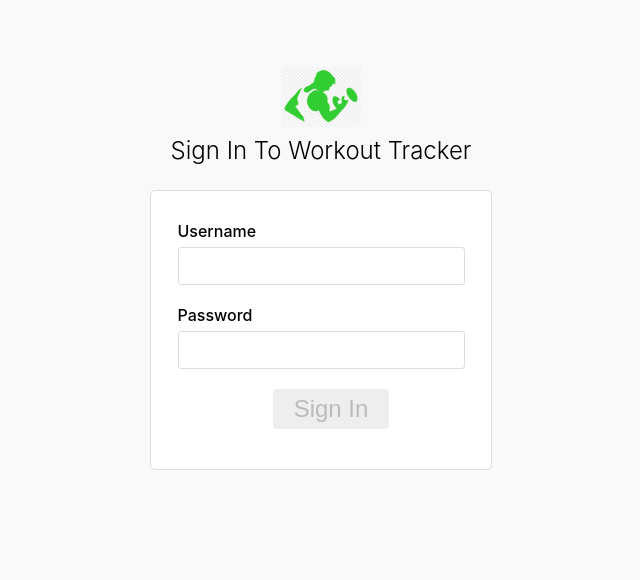
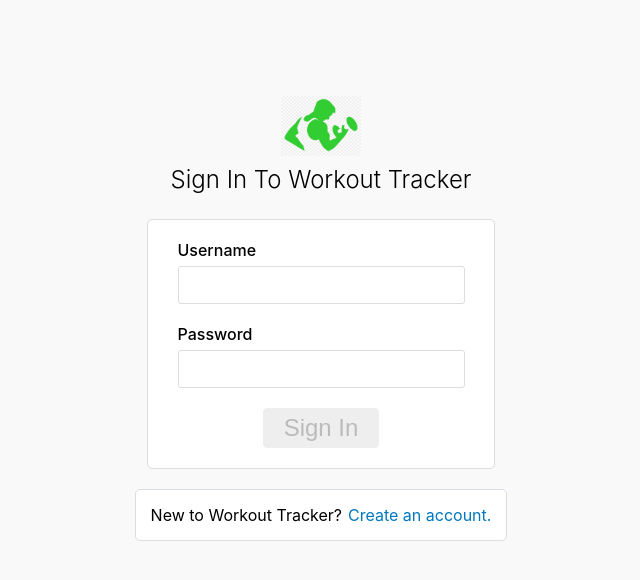
Before and after one commit to shanehobson/workout-tracker, an Angular app: page /login in a window 1280 px wide. Shown: the top 580 px of the page, without its empty margins (319-959 px from the left). Built offline with nearby package versions, Linux system fonts and the light colour scheme.

Commit message:
Sign in and sign up for now displaying, and UI state functionality in place for login component

```diff
--- a/src/app/login/login.component.html
+++ b/src/app/login/login.component.html
@@ -1,12 +1,22 @@
-<div class="d-flex flex-column j-center align-center" style="width: 100%; height: 65vh;">
-  <div class="sign-in-image-container">
+<div class="d-flex flex-column j-center align-center" style="width: 100%; height: 80vh;">
+
+  <!--  Top Image -->
+  <div *ngIf="uiState.view === 'login'" class="sign-in-image-container">
       <img src="../../../assets/logo.png" style="height: 60px; width: 80px">
   </div>
+  <div *ngIf="uiState.view === 'createUser'" class="sign-in-image-container">
+      <img src="../../../assets/logo-blue.png" style="height: 60px; width: 80px">
+  </div>
+
   <div class="sign-in-text-container">
-    Sign In To Workout Tracker
+    <span *ngIf="uiState.view === 'login'">Sign In To Workout Tracker</span>
+    <span *ngIf="uiState.view === 'createUser'">Sign Up For Workout Tracker</span>
   </div>
-  <form [formGroup]="loginForm"
-        class="login-form">
+
+  <!-- Login Form -->
+  <form *ngIf="uiState.view === 'login'"
+        [formGroup]="loginForm"
+        class="card login-form">
 
         <div class="d-flex j-center">
             <div class="input-field">
@@ -30,13 +40,77 @@
 
         <div class="d-flex j-center">
             <button class="rect-btn rect-btn_green"
-              style="margin: 0 0 20px 20px"
               type="button"
               [disabled]="!loginForm.valid"
               (click)="submitLoginForm(loginForm.value)">
               Sign In
           </button>
         </div>
+  </form>
 
+   <!-- Sign Up Form -->
+   <form *ngIf="uiState.view === 'createUser'"
+    [formGroup]="createUserForm"
+    class="card login-form">
+
+    <div class="d-flex j-center">
+        <div class="input-field">
+          <label class="input-label" style="font-weight: 500">Username</label>
+          <input class="input-control"
+                  type="text"
+                  formControlName="name"
+                  required/>
+        </div>
+    </div>
+
+    <div class="d-flex j-center">
+        <div class="input-field">
+          <label class="input-label" style="font-weight: 500">Email</label>
+          <input class="input-control"
+                  type="text"
+                  formControlName="email"
+                  required/>
+        </div>
+    </div>
+
+    <div class="d-flex j-center">
+        <div class="input-field">
+          <label class="input-label" style="font-weight: 500">Password</label>
+          <input class="input-control"
+                  type="text"
+                  formControlName="password"
+                  required/>
+        </div>
+    </div>
+
+    <div class="d-flex j-center">
+        <button class="rect-btn rect-btn_green"
+          type="button"
+          [disabled]="!loginForm.valid"
+          (click)="submitCreateUserForm(createUserForm.value)">
+          Sign Up
+      </button>
+    </div>
   </form>
+
+  <div *ngIf="uiState.view === 'login'"
+        class="d-flex j-center align-center" style="padding: 20px;">
+      <div class="card d-flex j-center align-center" style="padding: 15px;">
+        New to Workout Tracker?
+        <span (click)="toggleViewState('createUser')" class="create-account-text">
+          Create an account.
+        </span>
+      </div>
+  </div>
+
+  <div *ngIf="uiState.view === 'createUser'"
+    class="d-flex j-center align-center" style="padding: 20px;">
+    <div class="card d-flex j-center align-center" style="padding: 15px; width: 316px;">
+      Already Have An Account?
+      <span (click)="toggleViewState('login')" class="create-account-text">
+        Sign In
+      </span>
+    </div>
+  </div>
+
 </div>
--- a/src/app/login/login.component.scss
+++ b/src/app/login/login.component.scss
@@ -1,13 +1,10 @@
 @import '../../sass/colors.scss';
 @import '../../sass/forms.scss';
 @import '../../sass/buttons.scss';
+@import '../../sass/layouts.scss';
 
 .login-form {
-    width: 300px;
-    border: 1px solid $gray-border;
-    border-radius: 5px;
-    background-color: #fff;
-    padding: 30px 20px 20px 20px;
+    width: 316px;
 }
 
 .sign-in-text-container {
@@ -15,3 +12,13 @@
     font-size: 24px;
     font-weight: 300;
 }
+
+.create-account-text {
+    cursor: pointer;
+    color: $blue;
+    padding-left: 6px;
+
+    &:hover {
+        text-decoration: underline;
+    }
+}
--- a/src/app/login/login.component.ts
+++ b/src/app/login/login.component.ts
@@ -11,8 +11,14 @@ import { User, AuthState } from '../../interfaces/User';
 })
 export class LoginComponent implements OnInit {
 
+  views = {
+    login: 'login',
+    createUser: 'createUser'
+  };
+
   uiState = {
-    loginError: false
+    loginError: false,
+    view: 'login'
   };
 
   authState: AuthState;
@@ -126,4 +132,15 @@ export class LoginComponent implements OnInit {
    });
   }
 
+  // UI and View State
+  toggleViewState(view): void {
+    this.resetForms();
+    this.uiState.view = view;
+  }
+
+  resetForms(): void {
+    this.loginForm.reset();
+    this.createUserForm.reset();
+  }
+
 }
--- /dev/null
+++ b/src/sass/layouts.scss
@@ -0,0 +1,6 @@
+.card {
+    border: 1px solid $gray-border;
+    border-radius: 5px;
+    background-color: #fff;
+    padding: 20px 15px;
+}
```
Also changed, not shown: src/assets/logo-blue.png (added).
